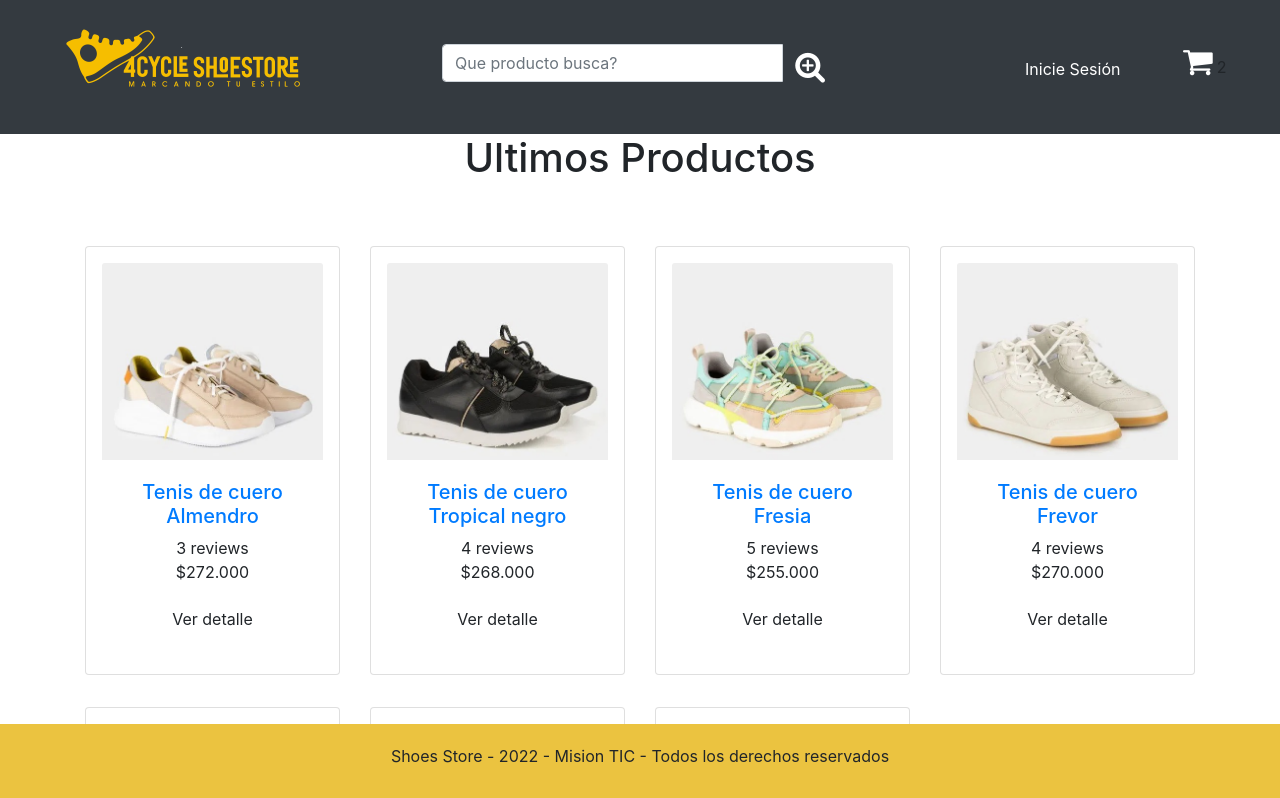
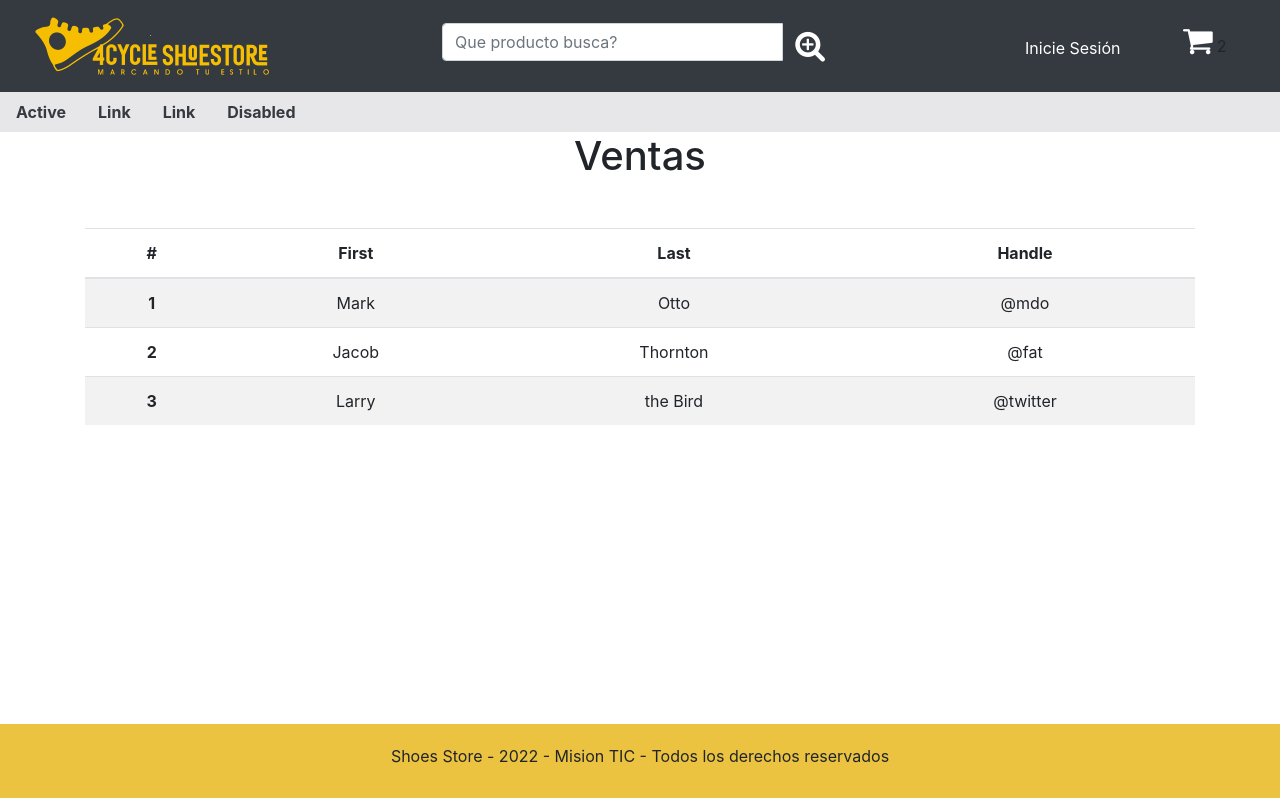
Before and after one commit to 4CycleTeam/Shoestore, a React (Create React App) app in the folder front/: page /ventas in a window 1280 px wide. Shown: the top 798 px of the page. Built offline with nearby package versions, Linux system fonts and the light colour scheme; a web font is replaced by a local one.

Commit message:
Se agrega navbar a header y ventas.js

```diff
--- a/front/src/App.js
+++ b/front/src/App.js
@@ -1,6 +1,7 @@
 import './App.css';
 import React from 'react';
 import Header from './components/layout/Header';
+import Ventas from './components/Ventas';
 import { Footer } from './components/layout/Footer';
 import Home from './components/Home';
 
@@ -8,7 +9,7 @@ function App() {
   return (
     <div className="App">
       <Header/>
-      <Home />
+      <Ventas />
 
       <Footer />
     </div>
--- /dev/null
+++ b/front/src/components/Ventas.js
@@ -0,0 +1,46 @@
+import React, { Fragment} from 'react'
+
+export const Home = () => {
+
+
+    return (
+        <Fragment>
+            <h1 id="encabezado_Ventas">Ventas</h1>
+
+            <section id="productos" className='container mt-5'>
+            <table class="table table-striped">
+  <thead>
+    <tr>
+      <th scope="col">#</th>
+      <th scope="col">First</th>
+      <th scope="col">Last</th>
+      <th scope="col">Handle</th>
+    </tr>
+  </thead>
+  <tbody>
+    <tr>
+      <th scope="row">1</th>
+      <td>Mark</td>
+      <td>Otto</td>
+      <td>@mdo</td>
+    </tr>
+    <tr>
+      <th scope="row">2</th>
+      <td>Jacob</td>
+      <td>Thornton</td>
+      <td>@fat</td>
+    </tr>
+    <tr>
+      <th scope="row">3</th>
+      <td>Larry</td>
+      <td>the Bird</td>
+      <td>@twitter</td>
+    </tr>
+  </tbody>
+</table>
+            </section>
+
+        </Fragment>
+    )
+}
+export default Home
--- a/front/src/components/layout/Header.js
+++ b/front/src/components/layout/Header.js
@@ -1,11 +1,12 @@
 import React, {Fragment} from 'react'
 import "../../App.css"
-
+const navColor = '#e7e7e9';
 const Header = () => {
 
     return (
         <Fragment>
-            <nav className='navbar row bg-dark' >
+           <div className='mt-10'>
+           <nav className='navbar row bg-dark' >
                 <div className='col-12 col-md-3'>
                     <div className='navbar-brand' >
                         <img src="./images/ShoestoreLogo.png" alt="Shoes Store Logo"></img>
@@ -33,7 +34,25 @@ const Header = () => {
                     <span className="ml-1" id="cart_count">2</span>
                 </div>
 
+
             </nav>
+           </div>
+           <div className='font-weight-bold'>
+           <ul className="nav navbar-light text-dark"style={{backgroundColor:navColor }}>
+                <li className="nav-item">
+                    <a className="nav-link text-dark" href="#">Active</a>
+                </li>
+                <li className="nav-item">
+                    <a className="nav-link text-dark" href="#">Link</a>
+                </li>
+                <li className="nav-item">
+                <a className="nav-link text-dark" href="#">Link</a>
+                </li>
+                <li className="nav-item">
+                    <a className="nav-link text-dark " href="#">Disabled</a>
+                </li>
+            </ul>
+           </div>
 
         </Fragment>
     )
```
Also changed, not shown: front/public/images/ShoestoreLogo.png, front/public/images/ShoestoreLogo3.png (added).
